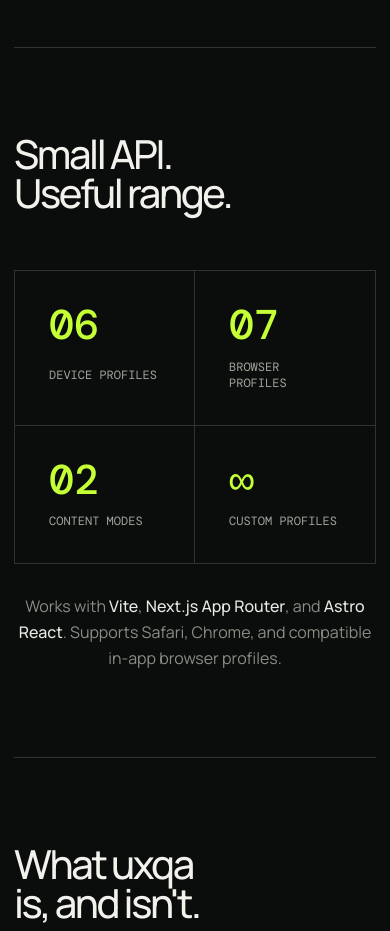
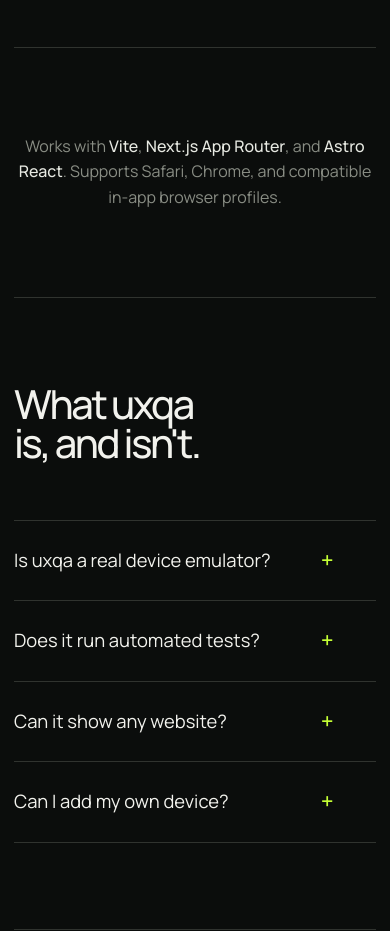
Before and after one commit to mattastovall/uxqa, a React (Vite) app in the folder site/: page / in a window 390 px wide. Shown: the part 6160-7091 px from the top of the page. Built offline with nearby package versions, Linux system fonts and the light colour scheme.

Commit message:
refactor: simplify compatibility section

```diff
--- a/site/src/App.tsx
+++ b/site/src/App.tsx
@@ -123,8 +123,6 @@ export function App() {
         </section>
 
         <section className="proof section">
-          <SectionHead title="Small API. Useful range." />
-          <div className="fact-row"><div><strong>06</strong><span>device profiles</span></div><div><strong>07</strong><span>browser profiles</span></div><div><strong>02</strong><span>content modes</span></div><div><strong>∞</strong><span>custom profiles</span></div></div>
           <p className="compatibility">Works with <strong>Vite</strong>, <strong>Next.js App Router</strong>, and <strong>Astro React</strong>. Supports Safari, Chrome, and compatible in-app browser profiles.</p>
         </section>
 
--- a/site/src/site.css
+++ b/site/src/site.css
@@ -63,12 +63,7 @@ h1 { max-width: 760px; margin: 0; font-size: clamp(3.6rem, 6.6vw, 7.4rem); font-
 .code-head { display: flex; justify-content: space-between; padding: 12px 16px; border-bottom: 1px solid #30332f; color: #a1a59c; font: .75rem DM Mono, monospace; text-transform: uppercase; }
 .code-head button { border: 0; background: transparent; color: #c5ff35; cursor: pointer; font: inherit; text-transform: uppercase; }
 pre { min-height: 120px; margin: 0; overflow: auto; padding: 26px; color: #e0e3da; font: .82rem/1.7 DM Mono, monospace; }
-.fact-row { display: grid; grid-template-columns: repeat(4, 1fr); border: 1px solid #30332f; }
-.fact-row div { display: grid; padding: 34px; border-right: 1px solid #30332f; }
-.fact-row div:last-child { border: 0; }
-.fact-row strong { color: #c5ff35; font: 500 clamp(2.6rem, 5vw, 5rem)/1 DM Mono, monospace; }
-.fact-row span { margin-top: 12px; color: #a1a59c; font: .75rem DM Mono, monospace; text-transform: uppercase; }
-.compatibility { margin: 30px 0 0; color: #898d84; text-align: center; }
+.compatibility { margin: 0; color: #898d84; text-align: center; }
 .compatibility strong { color: #e7e9e2; font-weight: 500; }
 .faq-list { border-top: 1px solid #30332f; }
 details { border-bottom: 1px solid #30332f; }
@@ -104,9 +99,6 @@ footer p { margin: 0; } footer > a:last-child { justify-self: end; }
   .audience-grid, .code-grid { grid-template-columns: 1fr; }
   .value-grid { grid-template-columns: 1fr; }
   .value-grid article { min-height: 230px; }
-  .fact-row { grid-template-columns: 1fr 1fr; }
-  .fact-row div:nth-child(2) { border-right: 0; }
-  .fact-row div:nth-child(-n+2) { border-bottom: 1px solid #30332f; }
   .proof-strip { display: grid; grid-template-columns: 1fr 1fr; }
   footer { grid-template-columns: 1fr auto; }
   footer p { display: none; }
```
